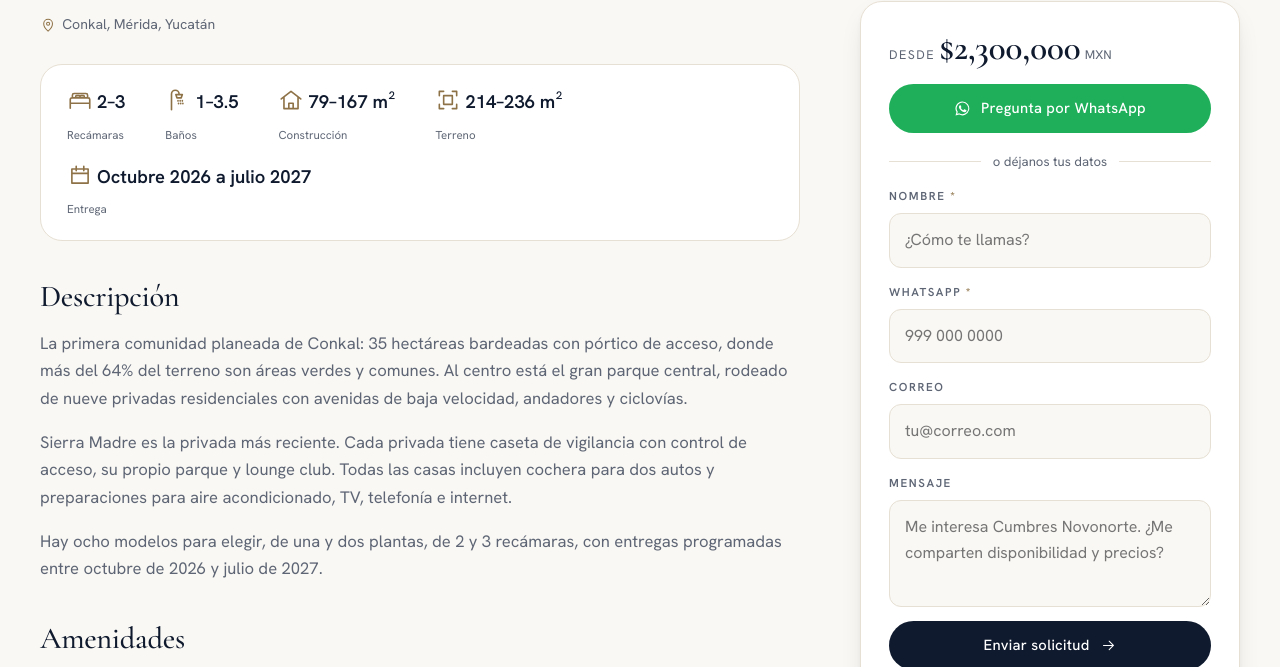
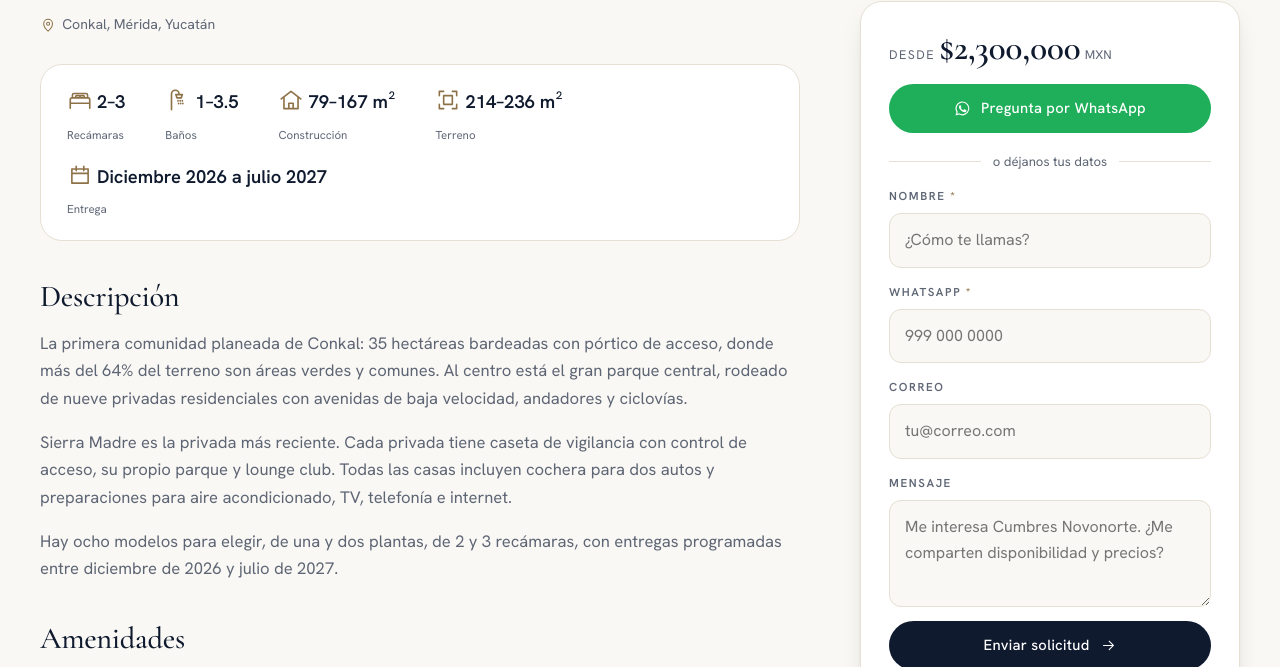
Before and after one commit to nandofrc80/ucapital.mx, a Jekyll site: the page built from _propiedades/cumbres-novonorte.md, in a window 1280 px wide and 900 px high, scrolled down 737 px. Shown: the part 95-762 px from the top of the window. Built offline with Jekyll 4.4.1, drawn with Linux system fonts in a browser that asks for light colours.

Commit message:
Esquema de compra de Estela Nativa, créditos aceptados en Aldoria y entregas de Cumbres
Co-Authored-By: Claude Opus 5.5 <noreply@anthropic.com>
Claude-Session: https://claude.ai/code/session_015ykr8YQXJFJ75zMsC2hNVh

```diff
--- a/_propiedades/cumbres-novonorte.md
+++ b/_propiedades/cumbres-novonorte.md
@@ -10,7 +10,7 @@ zona: "Conkal"
 ciudad: "Mérida, Yucatán"
 precio: 0
 precio_desde: true
-entrega: "Octubre 2026 a julio 2027"
+entrega: "Diciembre 2026 a julio 2027"
 resumen: "Casas en la privada Sierra Madre, dentro de una comunidad planeada de 35 hectáreas en Conkal con gran parque central. Ocho modelos de 1 y 2 plantas."
 precios_actualizados: "noviembre de 2026"
 portada: /fotos/cumbres-novonorte/portada.jpg
@@ -172,10 +172,10 @@ modelos:
 
     Sierra Madre is the newest of these neighborhoods. Each one has a security booth with controlled access, its own park and lounge club. All homes include parking for two cars and pre-installations for air conditioning, TV, phone and internet.
 
-    There are eight models to choose from, one or two stories, with 2 and 3 bedrooms, with deliveries scheduled between October 2026 and July 2027.
+    There are eight models to choose from, one or two stories, with 2 and 3 bedrooms, with deliveries scheduled between December 2026 and July 2027.
 ---
 La primera comunidad planeada de Conkal: 35 hectáreas bardeadas con pórtico de acceso, donde más del 64% del terreno son áreas verdes y comunes. Al centro está el gran parque central, rodeado de nueve privadas residenciales con avenidas de baja velocidad, andadores y ciclovías.
 
 Sierra Madre es la privada más reciente. Cada privada tiene caseta de vigilancia con control de acceso, su propio parque y lounge club. Todas las casas incluyen cochera para dos autos y preparaciones para aire acondicionado, TV, telefonía e internet.
 
-Hay ocho modelos para elegir, de una y dos plantas, de 2 y 3 recámaras, con entregas programadas entre octubre de 2026 y julio de 2027.
+Hay ocho modelos para elegir, de una y dos plantas, de 2 y 3 recámaras, con entregas programadas entre diciembre de 2026 y julio de 2027.
```
Also changed, not shown: other parts of _propiedades/cumbres-novonorte.md (+1 -1 lines), _propiedades/aldoria.md (+2 -2 lines), _propiedades/estela-nativa.md (+6 -0 lines).
